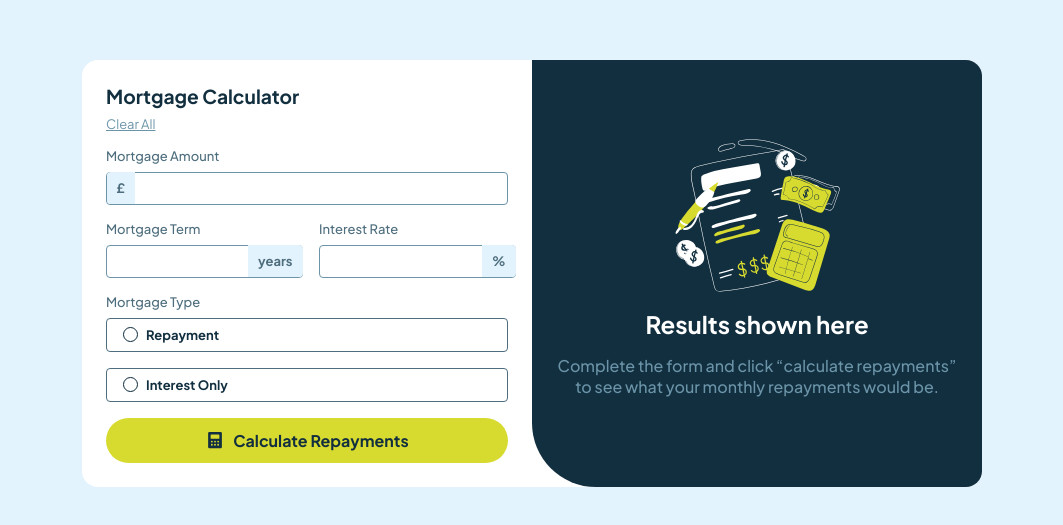
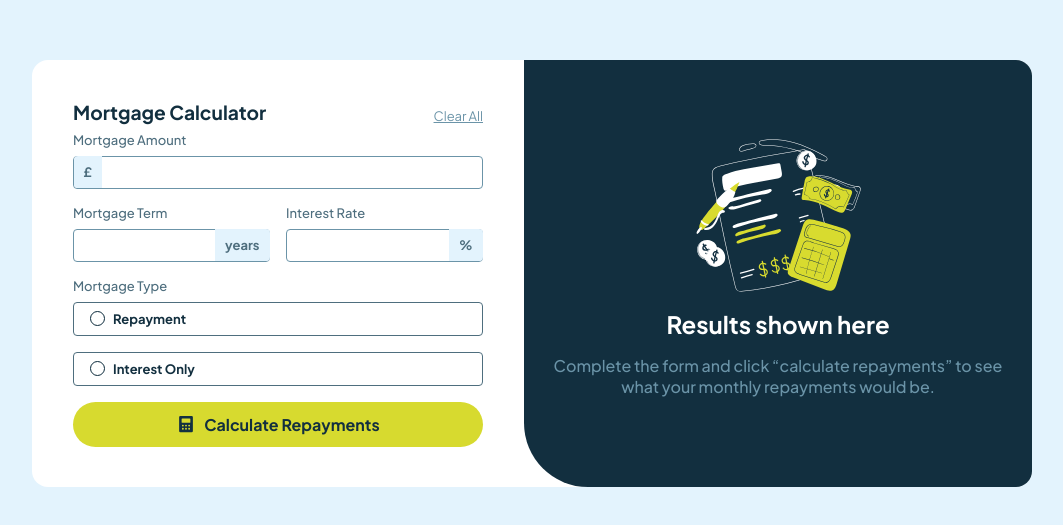
Before and after one commit to arsh-de/mortgage-repayment-calculator-main, a plain HTML site: page index.html in a window 1280 px wide. Shown: the part 127-652 px from the top of the page, without its empty margins (108-1171 px from the left). Drawn offline with Linux system fonts and the light colour scheme.

Commit message:
second commit

```diff
--- a/style.css
+++ b/style.css
@@ -303,6 +303,10 @@ hr {
 
     .form-section {
         width: 50%;
+        height: 100%;
+        display: flex;
+        align-items: center;
+        justify-content: center;
     }
 
     .result-section {
@@ -311,11 +315,26 @@ hr {
         border-top-left-radius: 0;
         border-bottom-left-radius: 4rem;
     }
+
 }
 
 @media(min-width:1024px) {
     main {
         max-width: 900px;
+    }
+
+    .form-section {
+        padding: 1rem;
+    }
+
+    .header {
+        flex-direction: row;
+        align-items: center;
+        justify-content: space-between;
+    }
+
+    #Clear {
+        margin: 0;
     }
 
     form article {
@@ -324,8 +343,8 @@ hr {
     }
 }
 
-@media(min-width:1440px) {
+@media(min-width:1200px) {
     main {
-        max-width: 1100px;
+        max-width: 1000px;
     }
 }
```
